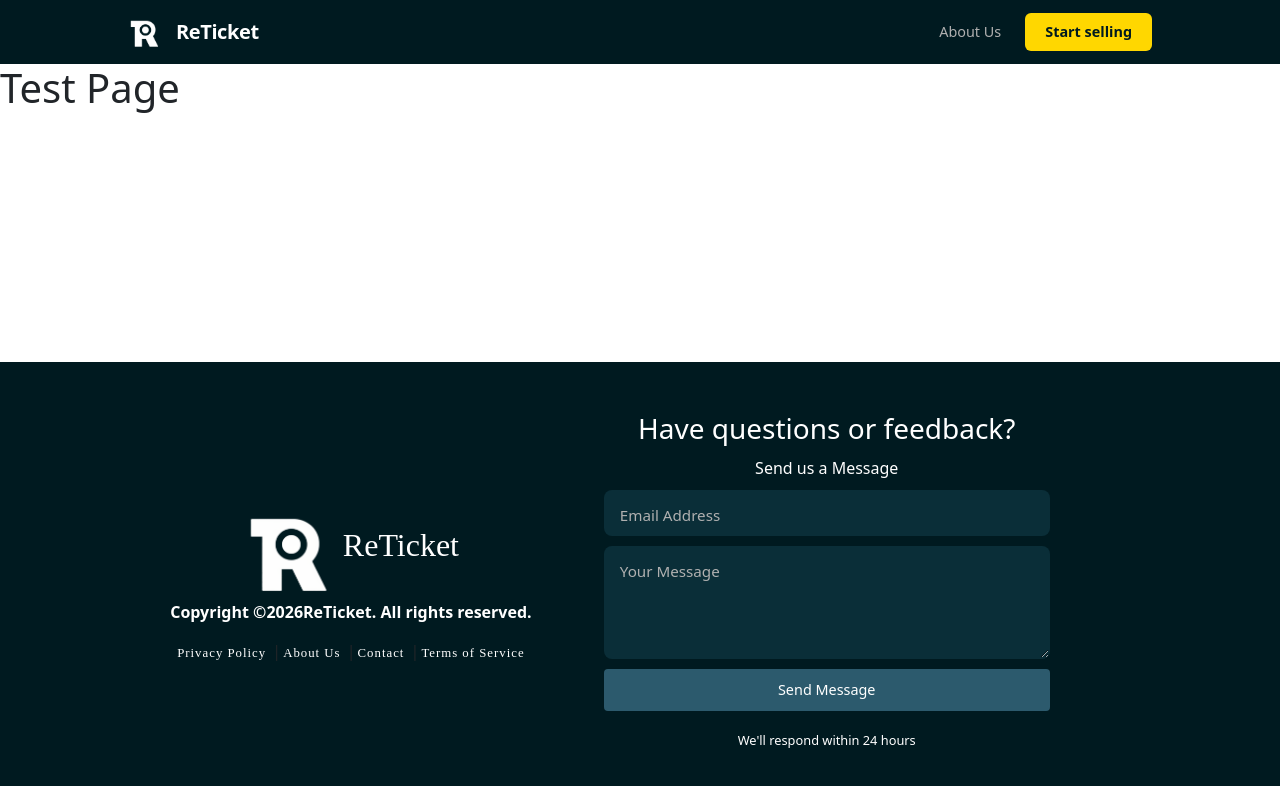
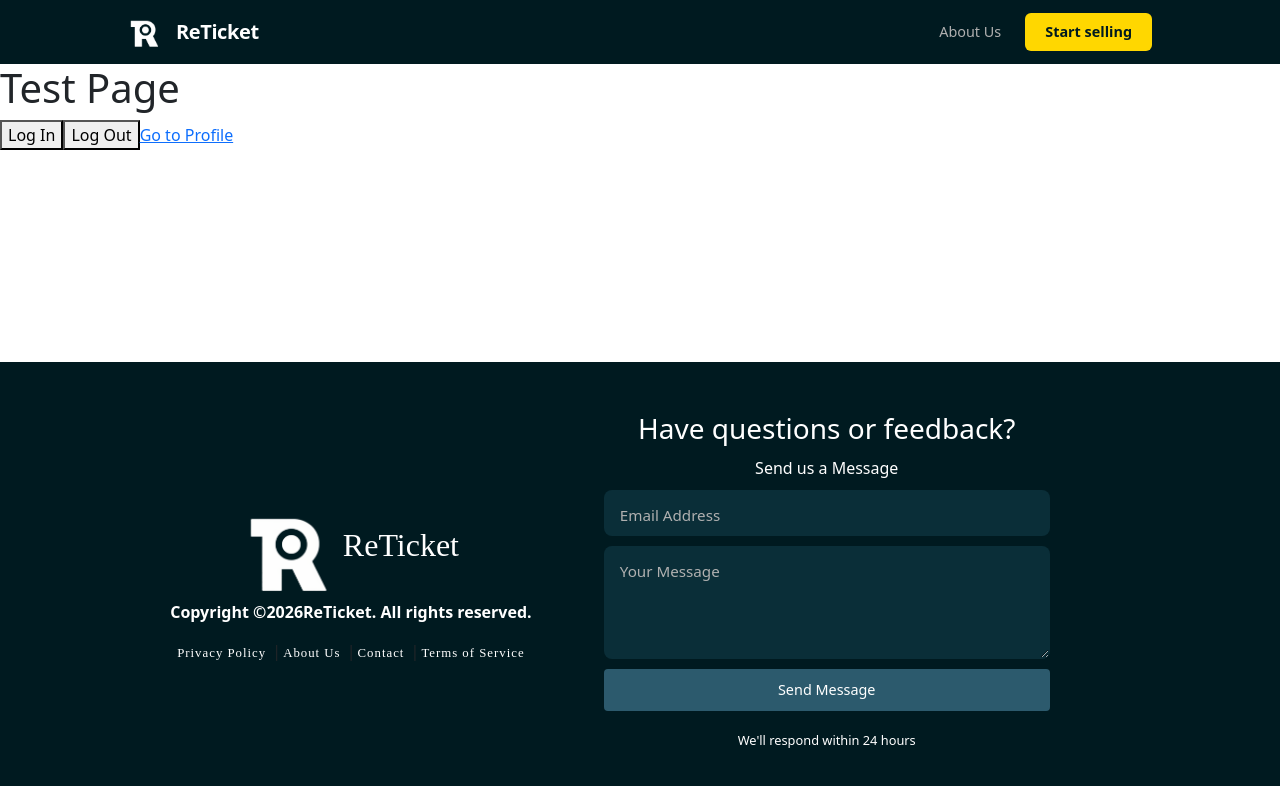
Before and after one commit to pdomi06/ReTicket, a React app in the folder frontend/: page / in a window 1280 px wide. Shown: the top 786 px of the page. Built offline with nearby package versions, Linux system fonts and the light colour scheme; the HTML template or start-up script is replaced by a standard one.

Commit message:
setup auth basic

```diff
--- a/frontend/package.json
+++ b/frontend/package.json
@@ -10,6 +10,7 @@
     "preview": "vite preview"
   },
   "dependencies": {
+    "@auth0/auth0-react": "^2.14.0",
     "@popperjs/core": "^2.11.8",
     "@tailwindcss/vite": "^4.1.18",
     "bootstrap": "^5.3.8",
@@ -18,6 +19,7 @@
     "react-dom": "^19.2.0",
     "react-icons": "^5.5.0",
     "react-router": "^7.12.0",
+    "react-router-dom": "^7.13.0",
     "tailwindcss": "^4.1.18"
   },
   "devDependencies": {
--- a/frontend/src/app/App.tsx
+++ b/frontend/src/app/App.tsx
@@ -1,11 +1,20 @@
-import { useRoutes } from 'react-router';
-import { routes } from './router';
-import { Suspense } from 'react';
+import { useRoutes } from "react-router-dom";
+import { Suspense } from "react";
+import { routes } from "./router";
+import { Auth0Provider } from '@auth0/auth0-react';
 
 export default function App() {
   return (
-    <Suspense fallback={<div>Loading...</div>}>
-      {useRoutes(routes)}
-    </Suspense>
-  )
+        <Auth0Provider
+      domain={import.meta.env.VITE_AUTH0_DOMAIN}
+      clientId={import.meta.env.VITE_AUTH0_CLIENT_ID}
+      authorizationParams={{
+        redirect_uri: window.location.origin
+      }}
+    >
+      <Suspense fallback={<div>Loading...</div>}>
+        {useRoutes(routes)}
+      </Suspense>
+    </Auth0Provider>
+  );
 }
--- a/frontend/src/app/router.tsx
+++ b/frontend/src/app/router.tsx
@@ -1,20 +1,24 @@
-import { lazy } from 'react';
-import { type RouteObject } from 'react-router';
-import MainLayout from '../components/layout/MainLayout.tsx';
-const Home = lazy(() => import('../pages/test/test.tsx'));
-const Scenery = lazy(() => import('../pages/scenery/Scenery.tsx'));
-const Login = lazy(() => import('../pages/login/Login.tsx'));
-const Register = lazy(() => import('../pages/register/Register.tsx'));
+import { lazy } from "react";
+import { type RouteObject } from "react-router-dom";
+import MainLayout from "../components/layout/MainLayout.tsx";
+
+
+const Home = lazy(() => import("../pages/test/test.tsx"));
+const Scenery = lazy(() => import("../pages/scenery/Scenery.tsx"));
+const Login = lazy(() => import("../pages/login/Login.tsx"));
+const Register = lazy(() => import("../pages/register/Register.tsx"));
+const Profile = lazy(() => import("../pages/profile/Profile.tsx"));
+
 export const routes: RouteObject[] = [
   {
     element: <MainLayout />,
     children: [
-      { path: '/', element: <Home /> },
-      { path: '/test', element: <Home /> },
-      { path: '/scenery', element: <Scenery /> },
-      { path: '/login', element: <Login /> },
-      { path: '/register', element: <Register /> },
-
+      { path: "/", element: <Home /> },
+      { path: "/test", element: <Home /> },
+      { path: "/scenery", element: <Scenery /> },
+      { path: "/login", element: <Login /> },
+      { path: "/register", element: <Register /> },
+      { path: "/profile", element: <Profile /> },
     ],
   },
 ];
--- /dev/null
+++ b/frontend/src/components/ui/loginButton/loginButton.tsx
@@ -0,0 +1,15 @@
+import { useAuth0 } from "@auth0/auth0-react";
+
+const LoginButton = () => {
+  const { loginWithRedirect } = useAuth0();
+  return (
+    <button
+      onClick={() => loginWithRedirect()}
+      className="button login"
+    >
+      Log In
+    </button>
+  );
+};
+
+export default LoginButton;
--- /dev/null
+++ b/frontend/src/components/ui/logoutButton/logoutButton.tsx
@@ -0,0 +1,15 @@
+import { useAuth0 } from "@auth0/auth0-react";
+
+const LogoutButton = () => {
+  const { logout } = useAuth0();
+  return (
+    <button
+      onClick={() => logout({ logoutParams: { returnTo: window.location.origin } })}
+      className="button logout"
+    >
+      Log Out
+    </button>
+  );
+};
+
+export default LogoutButton;
--- a/frontend/src/main.tsx
+++ b/frontend/src/main.tsx
@@ -3,11 +3,20 @@ import { createRoot } from 'react-dom/client';
 import { BrowserRouter } from 'react-router';
 import App from './app/App';
 import './styles/global.css';
+import { Auth0Provider } from '@auth0/auth0-react';
 
 createRoot(document.getElementById('root')!).render(
+  <Auth0Provider
+      domain={import.meta.env.VITE_AUTH0_DOMAIN}
+      clientId={import.meta.env.VITE_AUTH0_CLIENT_ID}
+      authorizationParams={{
+        redirect_uri: window.location.origin
+      }}
+    >
   <StrictMode>
     <BrowserRouter>
       <App />
     </BrowserRouter>
   </StrictMode>
+  </Auth0Provider>
 );
--- a/frontend/src/pages/login/Login.tsx
+++ b/frontend/src/pages/login/Login.tsx
@@ -1,6 +1,7 @@
 import { Link } from "react-router";
 import Input from "../../components/ui/input/Input";
 import style from './Login.module.css'
+import LoginButton from "../../components/ui/loginButton/loginButton";
 
 const Login = () => {
   return (
@@ -10,15 +11,12 @@ const Login = () => {
         <h4>Don't have an account? <Link to="/register">Register</Link></h4>
 
         <form action="?" method="post" className={style["login-form"]}>
-          <Input type="text" name="username" label="Username" />
 
           <Input type="email" name="email" label="Email" />
 
-          <Input type="tel" name="telephone" label="Telephone number" />
-
           <Input type="password" name="password" label="Password" />
 
-          <button type="submit">Login</button>
+          <LoginButton />
         </form>
       </div>
     </main>
--- /dev/null
+++ b/frontend/src/pages/profile/Profile.tsx
@@ -0,0 +1,19 @@
+import { useAuth0 } from "@auth0/auth0-react";
+
+const Profile = () => {
+  const { user, isAuthenticated, loginWithRedirect } = useAuth0();
+
+  if (!isAuthenticated) {
+    loginWithRedirect()
+    return <div>Redirecting to login...</div>;
+  }
+  return (
+    <div>
+        {user?.name}
+        {user?.email}
+        <img src={user?.picture} alt={user?.name} />
+    </div>
+  );
+}
+
+export default Profile;
--- a/frontend/src/pages/test/test.tsx
+++ b/frontend/src/pages/test/test.tsx
@@ -1,7 +1,19 @@
+import { useAuth0 } from "@auth0/auth0-react";
+import LoginButton from "../../components/ui/loginButton/loginButton"
+import LogoutButton from "../../components/ui/logoutButton/logoutButton"
+import { Link } from "react-router";
+
 const Test = () => {
+  const {user} = useAuth0();
   return (
     <div>
         <h1>Test Page</h1>
+        <LoginButton />
+        <LogoutButton />
+        <Link to="/profile">Go to Profile</Link>
+       {user?.name}
+        {user?.email}
+        <img src={user?.picture} alt={user?.name} />
     </div>
     )
 }
```
Also changed, not shown: 2 other files (tests, documents, lock files or other folders).
